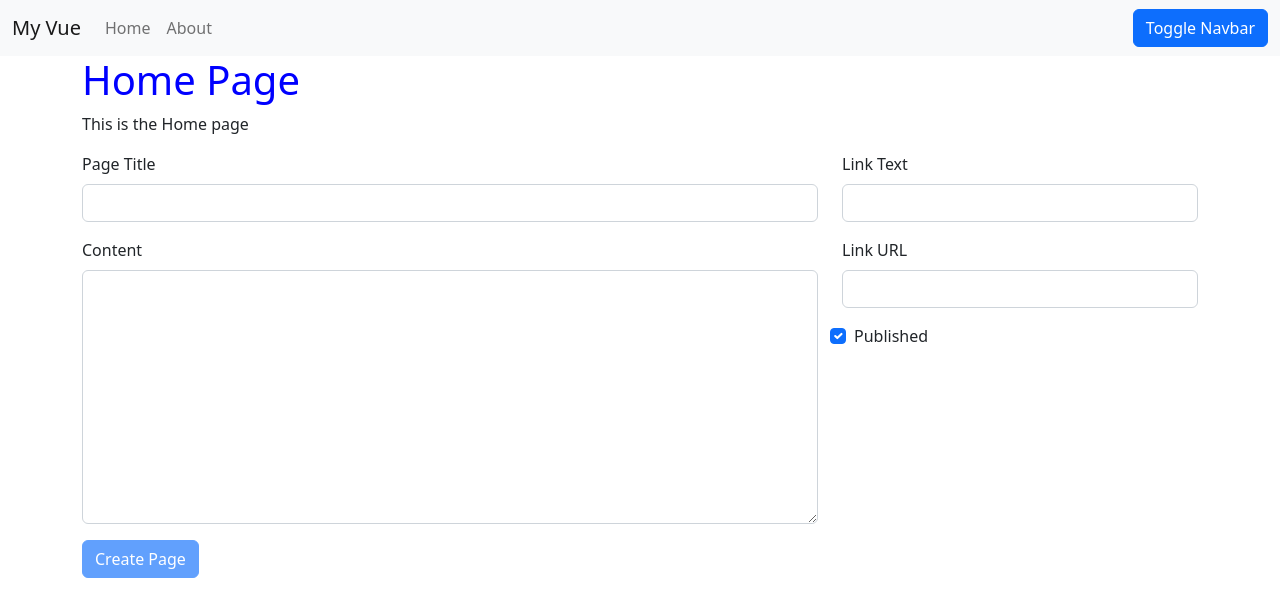
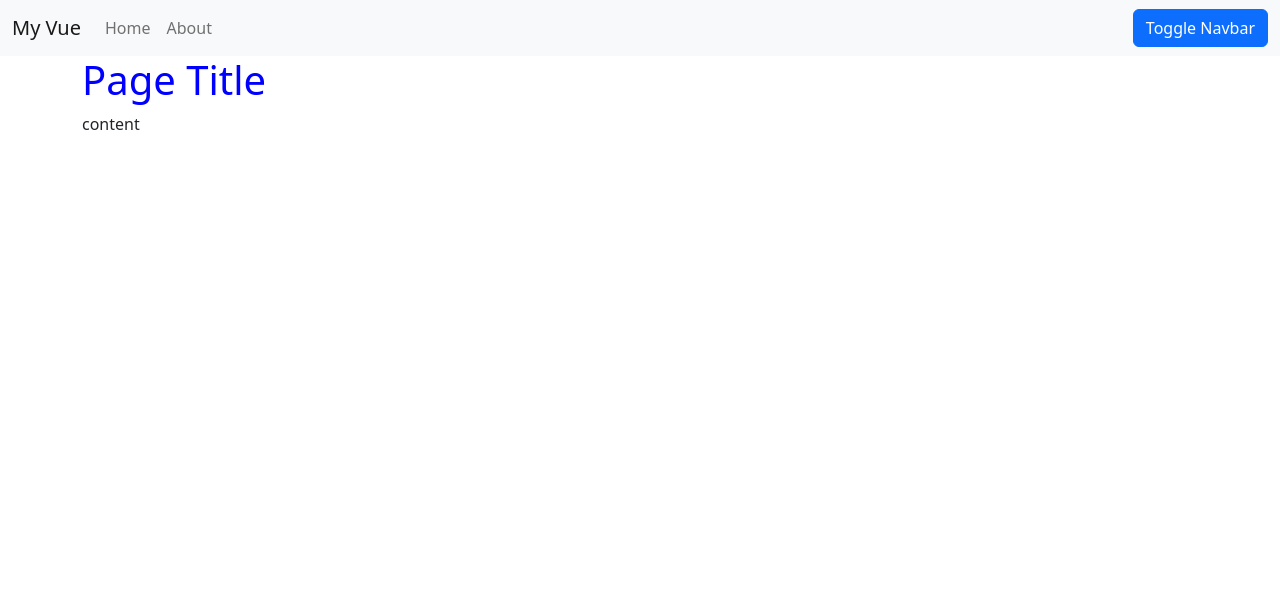
Before and after one commit to ollykr/vue-start-spa, a Vue app: page / in a window 1280 px wide. Shown: the top 616 px of the page. Built offline with nearby package versions, Linux system fonts and the light colour scheme.

Commit message:
Create a router plugin

```diff
--- a/package.json
+++ b/package.json
@@ -9,7 +9,8 @@
   "dependencies": {
     "bootstrap": "^5.2.3",
     "core-js": "^3.8.3",
-    "vue": "^3.2.13"
+    "vue": "^3.2.13",
+    "vue-router": "^4.2.4"
   },
   "devDependencies": {
     "@vue/cli-plugin-babel": "~5.0.0",
--- a/src/App.vue
+++ b/src/App.vue
@@ -1,32 +1,25 @@
 <!-- Note : Pages is a data we want dynamically load -->
-<!-- Chapter 5, lesson 2 - writing global event bus. Emitted components events are not bubbled -->
-<!-- In other words, emitted events are not automatically captured by parent components or higher-level components unless explicitly handled. -->
-<!--  it is listeneď to only by an immediate component, not by a parent ???-->
-<!-- To make emitted events accessible to higher-level components, you need to explicitly listen for and handle those events in each component within the hierarchy. This allows for more explicit and controlled communication between components. -->
-<!-- Before Vue 3 we used global event bus for that ,it enables us to listent to events GLOBALLY -->
-<!--  It can emit events from any components and pass them on to any other components -->
+<!-- Chapter 6, lesson 1 - Vue Router is going to router URLs to components -->
 <template>
-  <!-- listen to nav-link-click -->
  <navbar
   			:pages="pages"
   			:active-page="activePage"
   		>
  </navbar>
- <!-- v-if - to see if the pages array is not empty -->
- <!-- if it is true, than page viewer gets output into a document , otherwise it won't be in a document at all-->
- <!-- v-show does the same thing as v-if but only with css -->
- <!-- v-show is still in the document , even though it is hidden by css - kind of like opacity while v-if is kind of display: block/none -->
- <page-viewer
+
+<!-- Placeholder whenever router navigates user to a page, it gets displayed here -->
+<router-view>
+
+</router-view>
+  <!-- Router now loads these 2 components  //-->
+<!-- <page-viewer
  v-if="pages.length > 0"
  :page="pages[activePage]"
  ></page-viewer>
 
-
-<!-- Create a new page object inside another component -->
-<!-- "pageCreated" is a method -->
-<create-page
+ <create-page
 @page-created="pageCreated"
-></create-page>
+></create-page> -->
 
 </template>
 <script>
--- a/src/components/PageViewer.vue
+++ b/src/components/PageViewer.vue
@@ -1,7 +1,7 @@
 <template>
     <div class="container">
-        <h1 class="emphasize">{{ page.pageTitle }}</h1>
-        <p>{{ page.content }}</p>
+        <h1 class="emphasize">Page Title</h1>
+        <p>content</p>
     </div>
 </template>
 
--- a/src/main.js
+++ b/src/main.js
@@ -5,8 +5,13 @@
 import "../node_modules/bootstrap/dist/css/bootstrap.css";
 // $bus - it can be any name, but 'bus' means we are importing somethign that globally set events emiting from everywhere to anywhere
 import $bus from "./utils/Events";
+
+import router from "./routes";
 // Create an App
 const app = createApp(App);
+// use() allows to use plugins (e.g a router object is a plugin)
+app.use(router);
+
 // It allows us to add properties to any component in our application
 // $bus here is again can be called whatever we want
 // So now every component can use $bus property wherever it requires to
--- /dev/null
+++ b/src/routes.js
@@ -0,0 +1,19 @@
+// Define routes
+// Import functions, the second function handles history
+import { createRouter, createWebHashHistory } from "vue-router";
+import PageViewer from "./components/PageViewer";
+import CreatePage from "./components/CreatePage";
+
+// Create our router
+// Since we are using router , we can't really use props , all the date would be coming via URL, not from a parent component
+// Home route is our PageViewer component
+
+const router = createRouter({
+	history: createWebHashHistory(),
+	routes: [
+		{ path: "/", component: PageViewer },
+		{ path: "/create", component: CreatePage },
+	],
+});
+// to enable importing from main.js
+export default router;
--- a/src/utils/Events.js
+++ b/src/utils/Events.js
@@ -17,7 +17,7 @@
 		events.get(eventName).push(fn);
 	},
 	// Remove an event - we can implement it later
-	// for now it would trow an error
+	// for now it would throw an error
 	$off(eventName, fn) {
 		throw { message: "Not implemented" };
 	},
```
Also changed, not shown: 1 other file (tests, documents, lock files or other folders).
